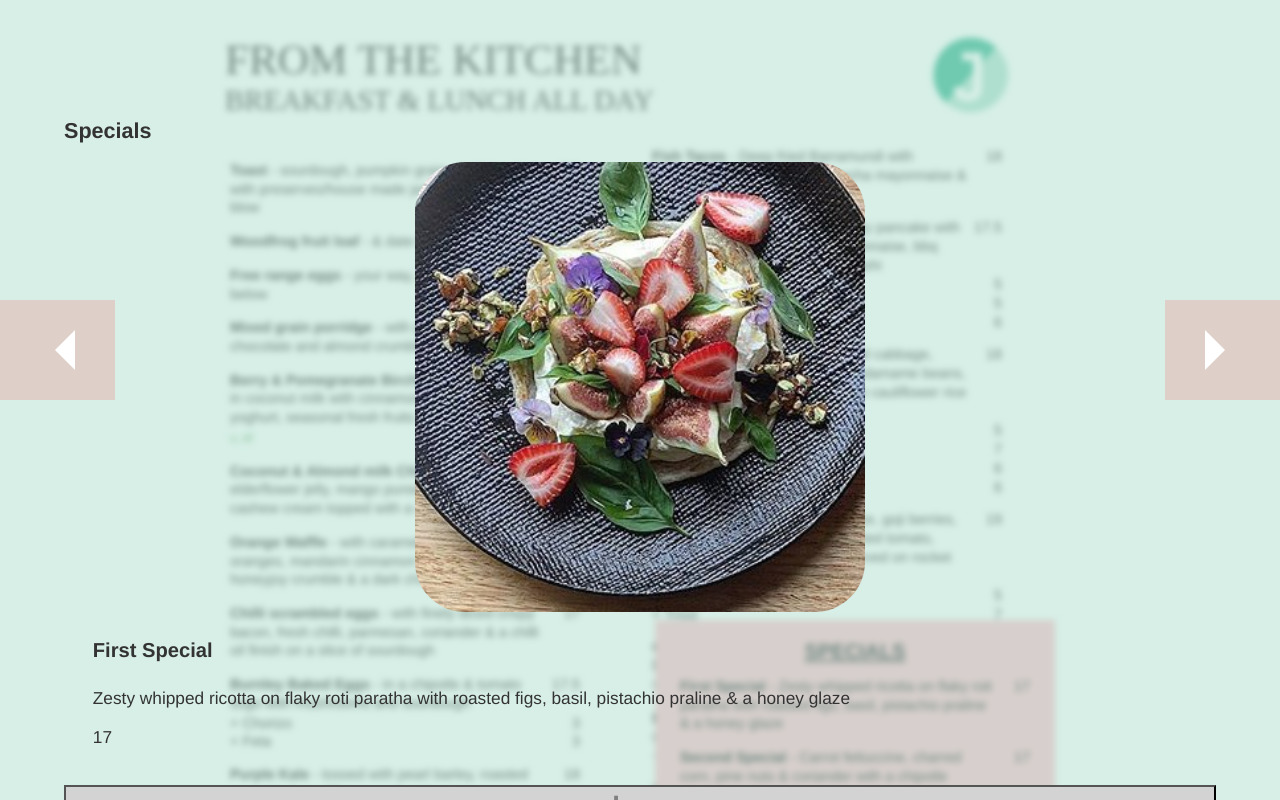
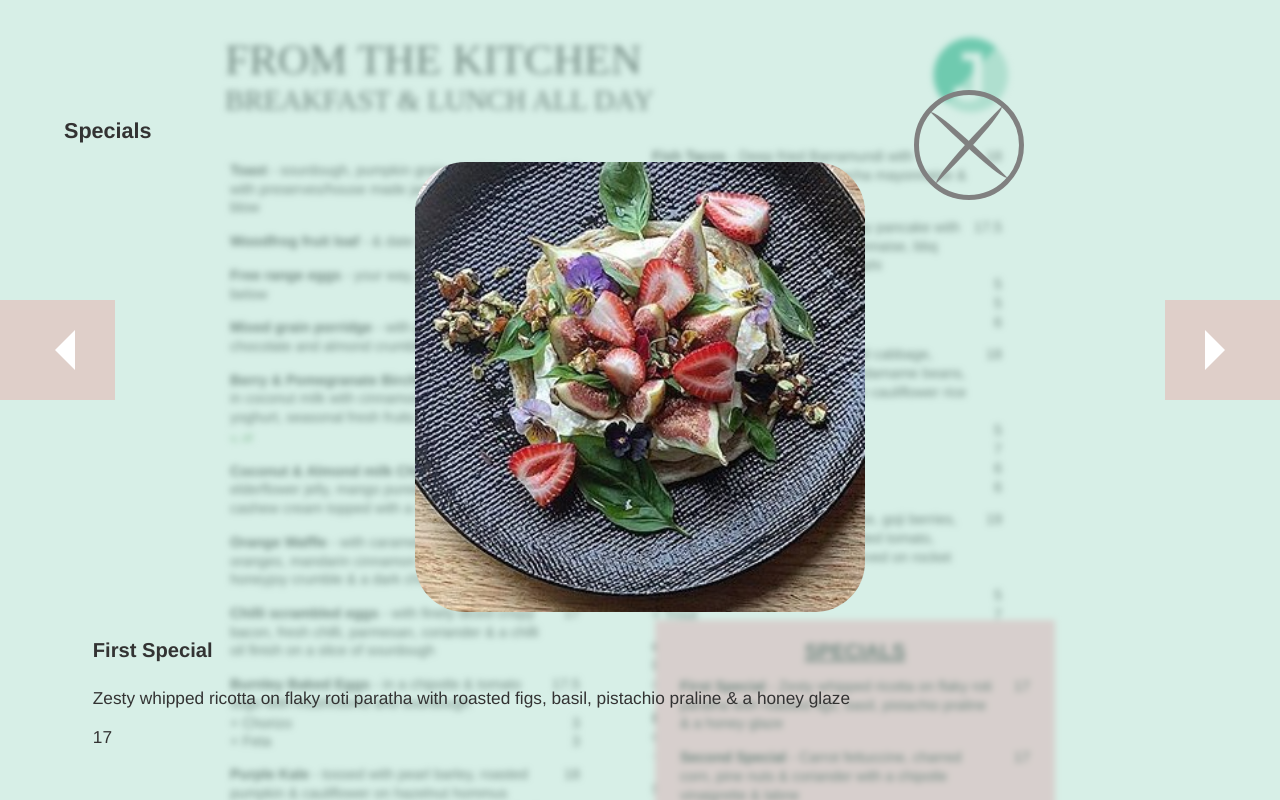
Before and after one commit to pcsmomo/menuboard, a React (Create React App) app in the folder client/: page / in a window 1280 px wide. Both pictures are taken after a click on the element 855 px from the left and 677 px from the top of the page. Shown: the top 800 px of the page. Built offline with nearby package versions, Linux system fonts and the light colour scheme.

Commit message:
Change css for close button on slider

```diff
--- a/client/src/components/slider/Slider.js
+++ b/client/src/components/slider/Slider.js
@@ -27,6 +27,10 @@ class Slider extends Component {
         <div className="slider">
           <h2>{this.props.curCateName}</h2>
           <div className="areaImg">
+            <div
+              className="btnClose"
+              onClick={() => this.props.closeSlider()}
+            />
             <img
               className="mainImg"
               src={"images/" + this.props.curItem.id + ".jpg"}
@@ -59,9 +63,6 @@ class Slider extends Component {
               ? this.renderAdd(this.props.curItem.add)
               : ""}
           </div>
-          <button className="btnClose" onClick={() => this.props.closeSlider()}>
-            close
-          </button>
         </div>
       </div>
     );
--- a/client/src/style/slider.css
+++ b/client/src/style/slider.css
@@ -71,12 +71,35 @@
   color: darkgreen;
 }
 .btnClose {
+  position: absolute;
+  top: 10%;
+  right: 20%;
+  width: 100px;
+  height: 100px;
+  font-size: 4em;
+  color: grey;
+  text-align: center;
+  vertical-align: middle;
+  border: 5px solid grey;
+  border-radius: 100%;
+}
+.btnClose::before,
+.btnClose::after {
+  content: "";
+  position: absolute;
   width: 100%;
-  margin-top: 20px;
-  font-size: 3em;
-  color: gray;
-  background-color: lightgray;
-  text-align: center;
+  top: 50%;
+  left: 0;
+  height: 8px;
+  margin-top: -4px;
+  background: grey;
+  border-radius: 120% 0;
+}
+.btnClose::before {
+  transform: rotate(45deg);
+}
+.btnClose::after {
+  transform: rotate(-45deg);
 }
 
 @keyframes scroll {
```
